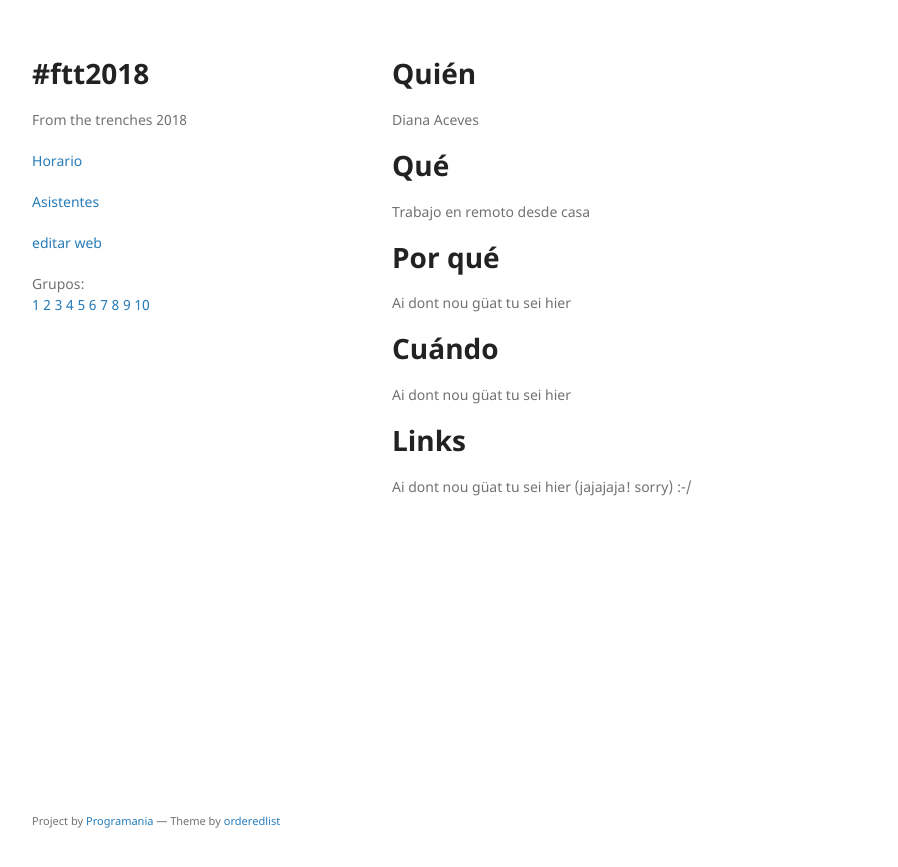
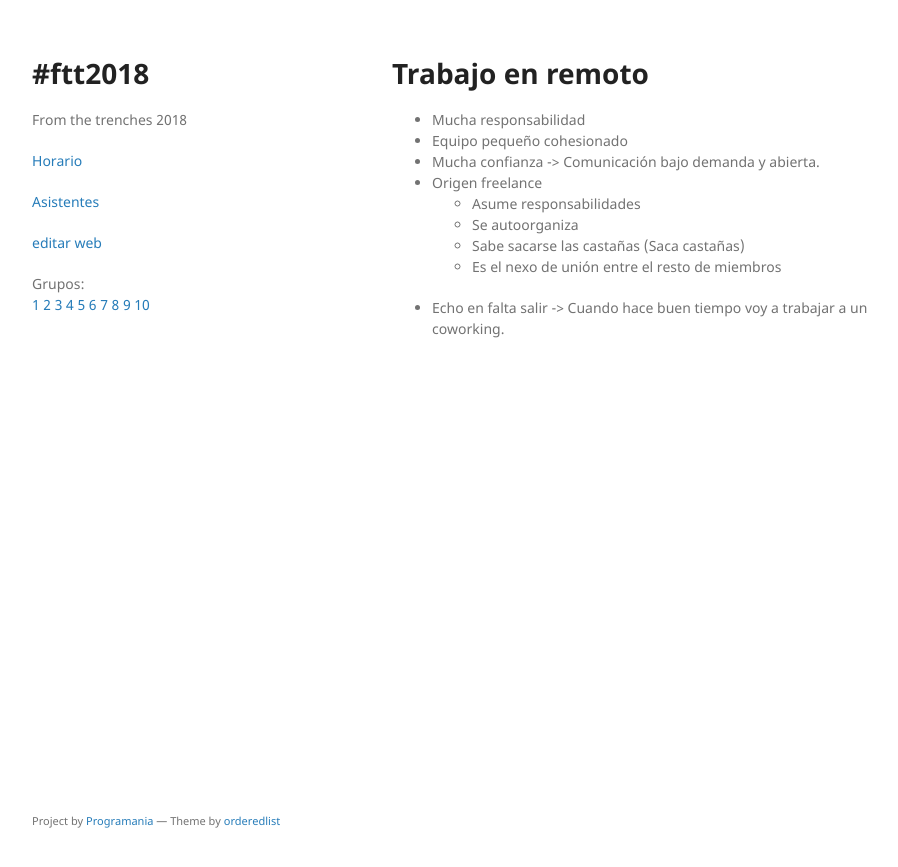
Before and after one commit to xala3pa/ftt2018, a Jekyll site: the page built from experiencias/24.md, in a window 1280 px wide. Shown: the top 867 px of the page, without its empty margins (178-1076 px from the left). Built offline with Jekyll 4.4.1, drawn with Linux system fonts in a browser that asks for light colours; our own code applies the rules of GitHub Pages for plain Markdown files.

Commit message:
Fuck the system

```diff
--- a/experiencias/24.md
+++ b/experiencias/24.md
@@ -1,14 +1,10 @@
-# Quién
-Diana Aceves
-
-# Qué
-Trabajo en remoto desde casa
-
-# Por qué
-Ai dont nou güat tu sei hier
-
-# Cuándo
-Ai dont nou güat tu sei hier
-
-# Links
-Ai dont nou güat tu sei hier (jajajaja! sorry) :-/
+# Trabajo en remoto
+- Mucha responsabilidad
+- Equipo pequeño cohesionado
+- Mucha confianza -> Comunicación bajo demanda y abierta.
+- Origen freelance
+  - Asume responsabilidades
+  - Se autoorganiza
+  - Sabe sacarse las castañas (Saca castañas)
+  - Es el nexo de unión entre el resto de miembros
+- Echo en falta salir -> Cuando hace buen tiempo voy a trabajar a un coworking.
```
